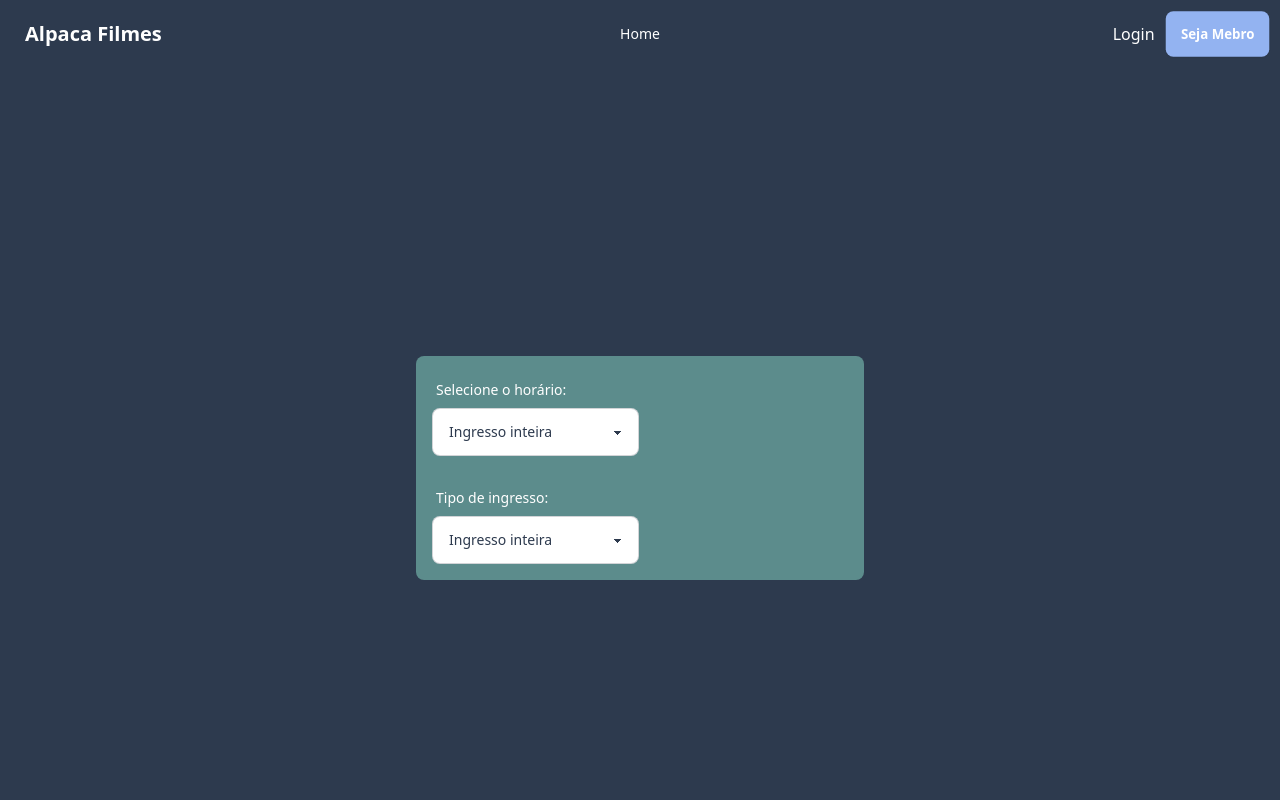
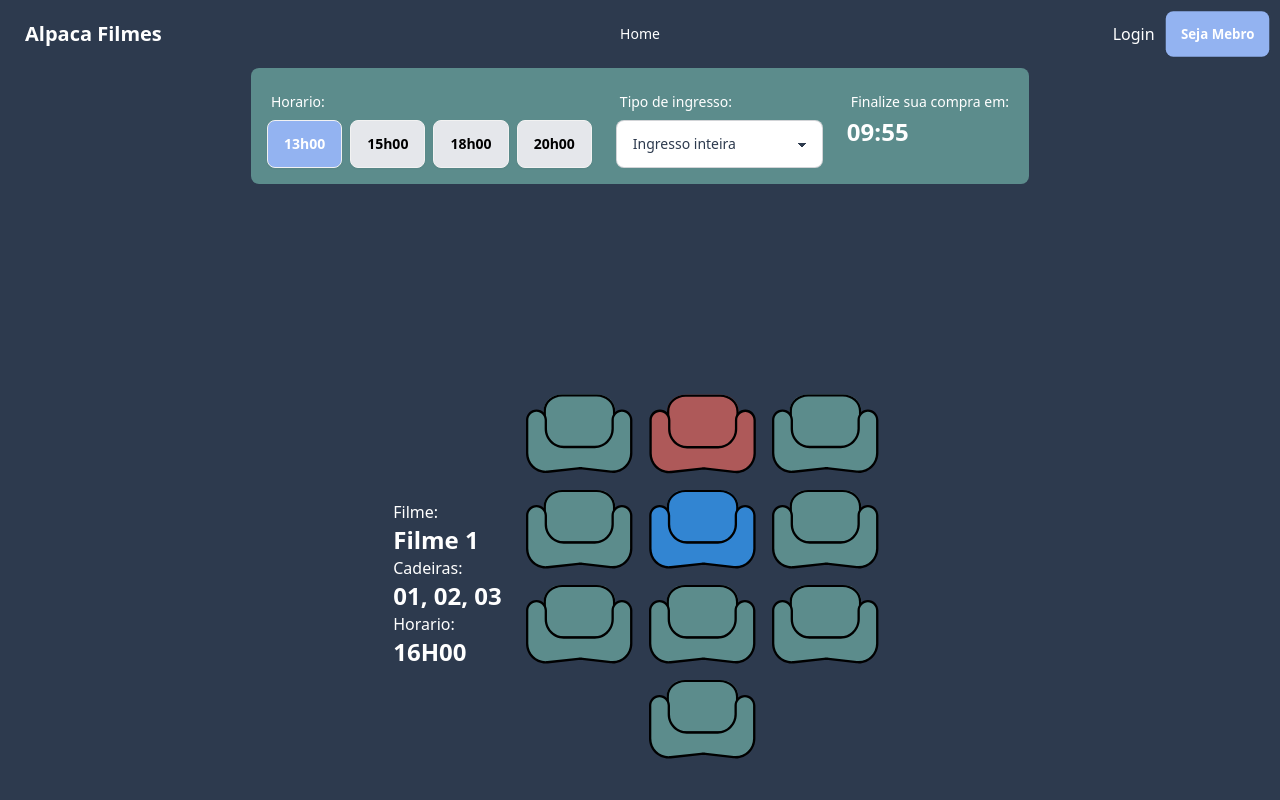
Before and after one commit to Jean1dev/fullstack-challenge, a React (Create React App) app in the folder willian/Client/alpaca_cinemas/: page /checkout/1 in a window 1280 px wide. Shown: the top 800 px of the page. Built offline with nearby package versions, Linux system fonts and the light colour scheme.

Commit message:
feat: adição de tela de checkout

```diff
--- a/willian/Client/alpaca_cinemas/src/views/Checkout.tsx
+++ b/willian/Client/alpaca_cinemas/src/views/Checkout.tsx
@@ -1,50 +1,102 @@
 import React, { useState } from "react";
-import RadioGroup from "../components/RadioGroup";
-import Select from "../components/Select";
+import { useSelector } from "react-redux";
+import { RootState } from "../store/store";
+import { Cadeira } from "../common/types/Cadeira";
+import CadeiraLivre from "../assets/cadeira_livre.svg";
+import CadeiraSelecionada from "../assets/cadeira_selecionada.svg";
+import CadeiraOcupada from "../assets/cadeira_ocupada.svg";
+import CheckoutOptions from "../components/ChekoutOptions";
 
 const Checkout = () => {
   const [selectedRadio, setSelectedRadio] = useState("seg");
   const [tipoIngresso, setTipoIngresso] = useState("");
 
+  const programacoes = useSelector(
+    (state: RootState) => state.programacao.programacao
+  );
+
   const radioOptions = [
-    { label: "Seg", value: "seg", day: 19 },
-    { label: "Ter", value: "ter", day: 20 },
-    { label: "Qua", value: "qua", day: 21 },
-    { label: "Qui", value: "qui", day: 22 },
-    { label: "Sex", value: "sex", day: 23 }
+    { label: "13h00", value: "seg" },
+    { label: "15h00", value: "ter" },
+    { label: "18h00", value: "qua" },
+    { label: "20h00", value: "qui" }
   ];
   const selectTipoIngresso = [
     { label: "Ingresso inteira", value: "INTEIRA" },
     { label: "Ingresso Meia entrada", value: "MEIA" }
   ];
 
+  const cadeiras: Cadeira[] = [
+    { id: 1, numero: 1, status: "livre" },
+    { id: 2, numero: 1, status: "Ocupada" },
+    { id: 3, numero: 1, status: "livre" },
+    { id: 4, numero: 1, status: "livre" },
+    { id: 5, numero: 1, status: "selecionada" },
+    { id: 6, numero: 1, status: "livre" },
+    { id: 7, numero: 1, status: "livre" },
+    { id: 8, numero: 1, status: "livre" },
+    { id: 9, numero: 1, status: "livre" },
+    { id: 10, numero: 1, status: "livre" }
+  ];
+
+  const chunkArray = (arr: any[], size: number) => {
+    const result = [];
+    for (let i = 0; i < arr.length; i += size) {
+      result.push(arr.slice(i, i + size));
+    }
+    return result;
+  };
+
+  const rows = chunkArray(cadeiras, 3);
+
   return (
     <div className="hero bg-custom-dark-blue min-h-screen">
-      <div className="hero-content text-center">
-        <div className="max-w-md w-full p-4 bg-custom-gray rounded-lg flex flex-wrap gap-6 md:gap-6">
-          {/* <div className="w-full md:w-auto flex gap-2 md:gap-2 text-sm md:text-base min-w-[150px]">
-            Data:
-            <RadioGroup
-              options={radioOptions}
-              selectedValue={selectedRadio}
-              onRadioChange={setSelectedRadio}
-            />
-          </div> */}
-          <div className="w-full md:w-auto flex gap-2 md:gap-2 text-sm md:text-base min-w-[150px]">
-            <Select
-              options={selectTipoIngresso}
-              label={"Selecione o horário:"}
-              onChange={setTipoIngresso}
-              value={selectTipoIngresso[0].value}
-            />
-          </div>
-          <div className="w-full md:w-auto flex gap-2 md:gap-2 text-sm md:text-base min-w-[150px]">
-            <Select
-              options={selectTipoIngresso}
-              label={"Tipo de ingresso:"}
-              onChange={setTipoIngresso}
-              value={selectTipoIngresso[0].value}
-            />
+      <div className="">
+        <CheckoutOptions
+          radioOptions={radioOptions}
+          selectedRadio={selectedRadio}
+          setSelectedRadio={setSelectedRadio}
+          selectTipoIngresso={selectTipoIngresso}
+          setTipoIngresso={setTipoIngresso}
+        />
+        <div className="hero bg-custom-dark-blue min-h-screen">
+          <div className="hero-content flex-col lg:flex-row">
+            <div className="max-w-sm">
+              <p>Filme:</p>
+              <h1 className="text-2xl font-bold">
+                {programacoes![0].filme.title}
+              </h1>
+              <p>Cadeiras:</p>
+              <h1 className="text-2xl font-bold">01, 02, 03</h1>
+              <p>Horario:</p>
+              <h1 className="text-2xl font-bold">16H00</h1>
+            </div>
+
+            <div>
+              {rows.map((row, rowIndex) => (
+                <div key={rowIndex} className="flex justify-center mb-4">
+                  {row.map((cadeira) => {
+                    let src;
+                    if (cadeira.status === "Ocupada") {
+                      src = CadeiraOcupada;
+                    } else if (cadeira.status === "selecionada") {
+                      src = CadeiraSelecionada;
+                    } else {
+                      src = CadeiraLivre;
+                    }
+
+                    return (
+                      <img
+                        key={cadeira.id}
+                        src={src}
+                        alt="cadeira"
+                        className="mx-2"
+                      />
+                    );
+                  })}
+                </div>
+              ))}
+            </div>
           </div>
         </div>
       </div>
```
